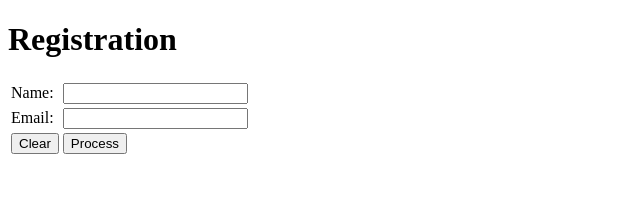
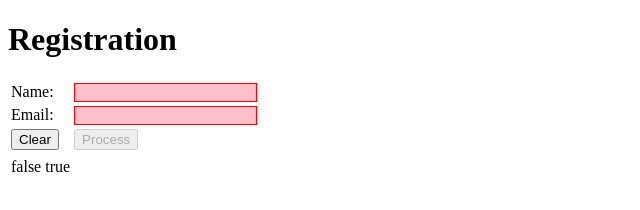
Before and after one commit to insinger/day7, a website: page public/index.html in a window 1280 px wide. Shown: the whole page, without its empty margins (0-640 px from the left). Drawn offline with nearby package versions, Linux system fonts and the light colour scheme.

Commit message:
add angular validation for fields

```diff
--- /dev/null
+++ b/public/index.css
@@ -0,0 +1,9 @@
+.error {
+    border: red 1px solid;
+	 background: pink;
+}
+
+.correct {
+    border: blue 1px solid;
+	 background: lightblue;
+}
--- a/public/index.html
+++ b/public/index.html
@@ -3,6 +3,7 @@
 <head>
 	<meta charset="UTF-8">
 	<title></title>
+	<link rel="stylesheet" href="index.css">
 	<script src="/libs/angular/angular.min.js"></script>
 	<script src="/index.js"></script>
 </head>
@@ -13,13 +14,17 @@
 		<tr>
 			<td>Name:</td>
 			<td>
-				<input id="name" name="name" type="text" ng-model="regCtrl.name">
+				<input id="name" name="name" type="text" required
+					ng-model="regCtrl.name"
+					ng-class="{error: regForm.name.$invalid, correct: !regForm.name.$invalid}">
 			</td>
 		</tr>
 		<tr>
 			<td>Email:</td>
 			<td>
-				<input id="email" name="email" type="email" ng-model="regCtrl.email">
+				<input id="email" name="email" type="email" required
+					ng-model="regCtrl.email"
+					ng-class="{error: !regCtrl.isValid(regForm,'email')}"
 			</td>
 		</tr>
 		<tr>
@@ -27,7 +32,7 @@
 				<button type="button" ng-click="regCtrl.resetForm()">Clear</button>
 			</td>
 			<td>
-				<button type="submit">Process</button>
+				<button type="submit" ng-disabled="regForm.$invalid">Process</button>
 			</td>
 		</tr>
 		<tr>
@@ -35,6 +40,12 @@
 				{{regCtrl.message}}
 			</td>
 		</tr>
+		<tr>
+			<td>
+				{{ regForm.name.$dirty }}
+				{{ regForm.name.$invalid }}
+			</td>
+		</tr>
  	</table>
  </form>
 </body>
--- a/public/index.js
+++ b/public/index.js
@@ -6,6 +6,10 @@
 		regCtrl.email="";
 		regCtrl.message="";
 
+		regCtrl.isValid=function(form,field) {
+			console.log("field="+field,"content="+form[field],"$valid="+form[field].$valid);
+			return (form[field].$valid);
+			}
 		regCtrl.resetForm=function() {
 			regCtrl.name="";
 			regCtrl.email="";
```
